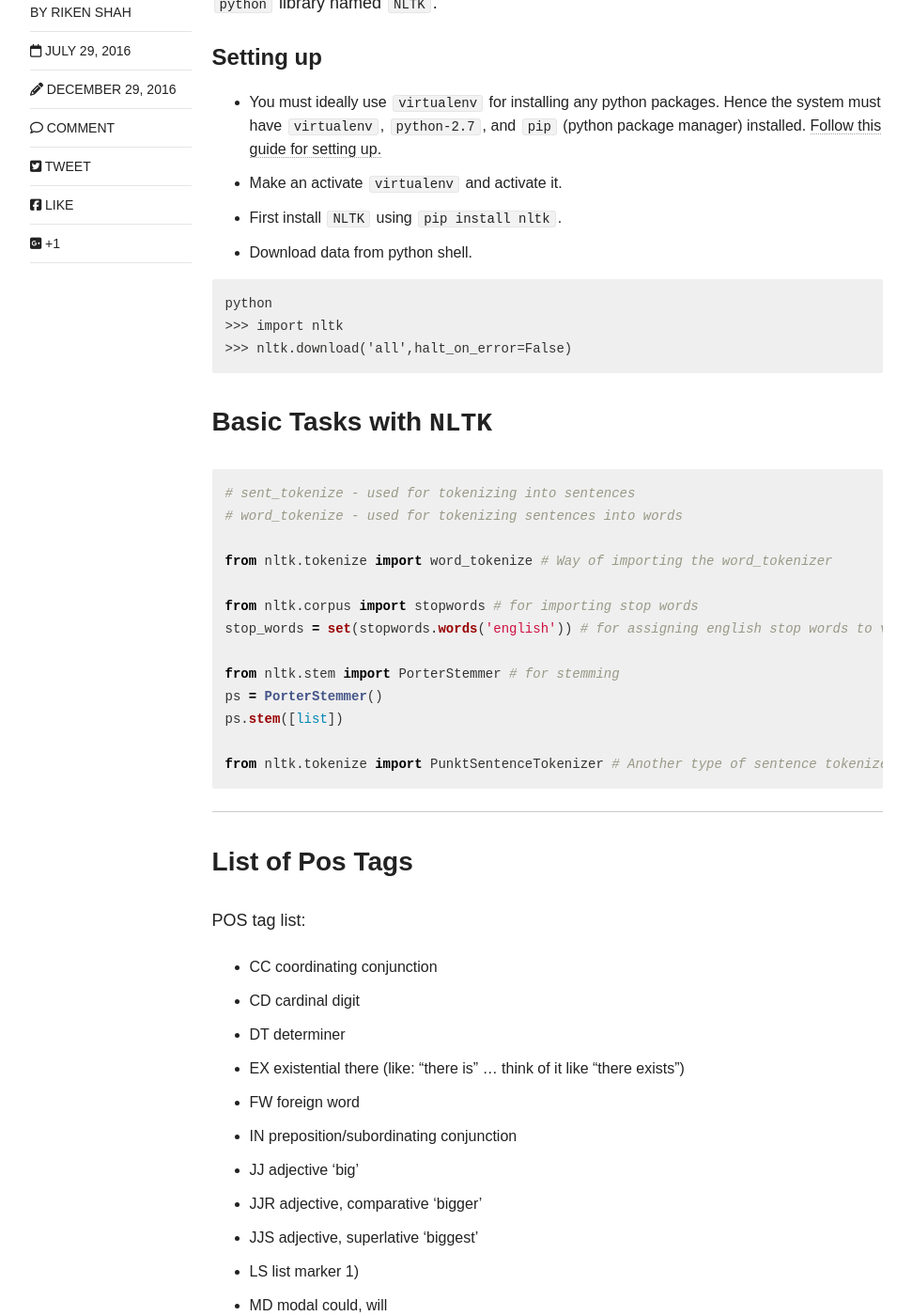
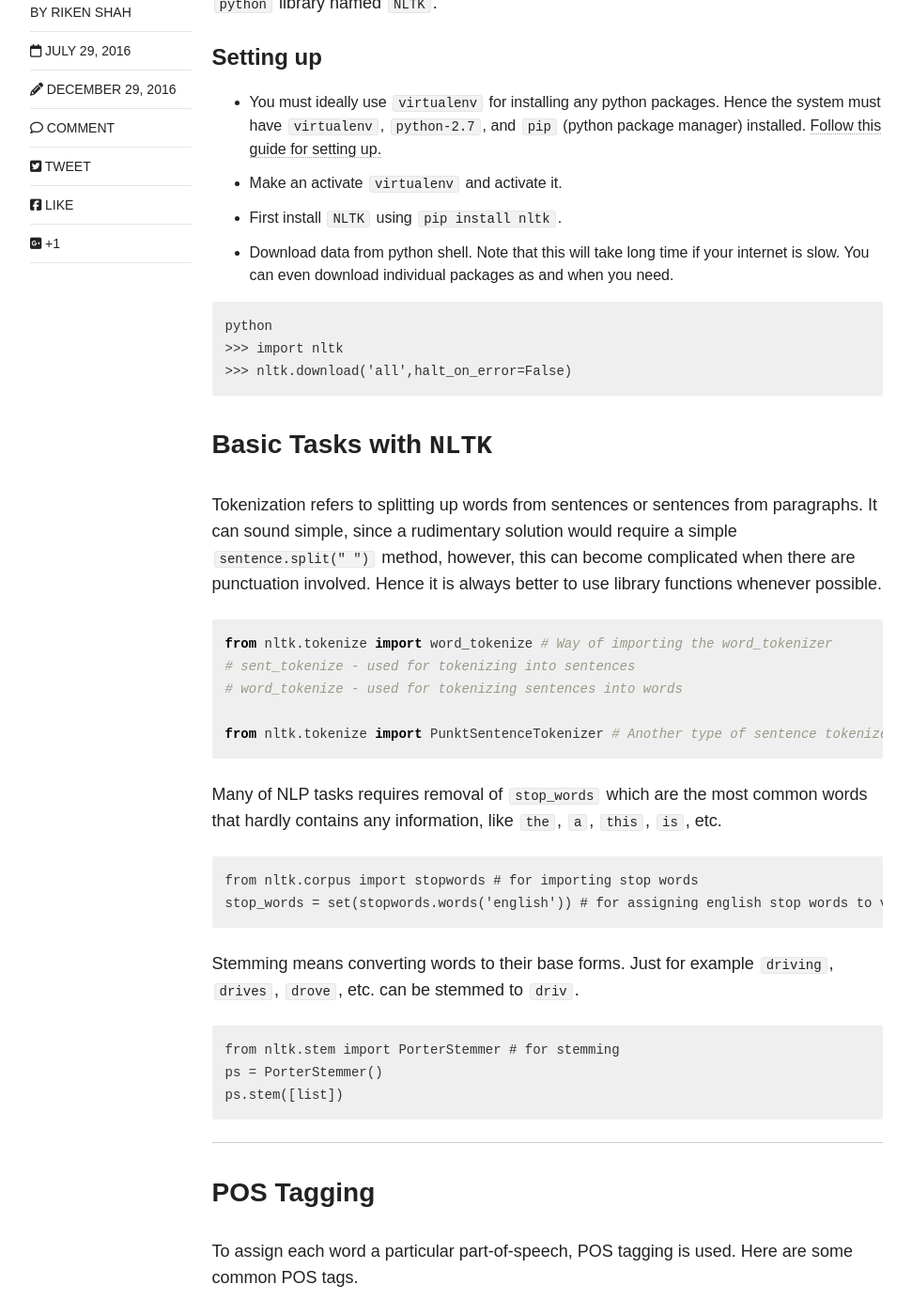
Before and after one commit to rikenshah/rikenshah.github.io, a Jekyll site: the page built from _posts/articles/2016-07-29-nltk-cheatsheet-part-1.md, in a window 1280 px wide and 1400 px high, scrolled down 474 px. Shown: the whole window at 94% size, without its empty margins (154-1125 px from the left). Built offline with Jekyll 4.4.1, drawn with Linux system fonts in a browser that asks for light colours; nearby versions of some CDN libraries; comment, search, counter and statistics services are not loaded; some of the changed text lies outside the part shown.

Commit message:
Update 2016-07-29-nltk-cheatsheet-part-1.md

````diff
--- a/_posts/articles/2016-07-29-nltk-cheatsheet-part-1.md
+++ b/_posts/articles/2016-07-29-nltk-cheatsheet-part-1.md
@@ -17,36 +17,48 @@
 
 #### Setting up
 
-- You must ideally use `virtualenv` for installing any python packages. Hence the system must have `virtualenv`, `python-2.7`, and `pip` (python package manager) installed. [Follow this guide for setting up.]({{site.url}}articles/setting-up-python-environment/)
+- You must ideally use `virtualenv` for installing any python packages. Hence the system must have `virtualenv`, `python-2.7`, and `pip` (python package manager) installed. [Follow this guide for setting up.]({{site.url}}/articles/setting-up-python-environment/)
 - Make an activate `virtualenv` and activate it.
 - First install `NLTK` using `pip install nltk`.
-- Download data from python shell.
+- Download data from python shell. Note that this will take long time if your internet is slow. You can even download individual packages as and when you need.
 
 ```
 python
 >>> import nltk
 >>> nltk.download('all',halt_on_error=False)
 ```
+
 ### Basic Tasks with `NLTK`
 
+Tokenization refers to splitting up words from sentences or sentences from paragraphs. It can sound simple, since a rudimentary solution would require a simple `sentence.split(" ")` method, however, this can become complicated when there are punctuation involved. Hence it is always better to use library functions whenever possible.
+
 ```python
+from nltk.tokenize import word_tokenize # Way of importing the word_tokenizer
 # sent_tokenize - used for tokenizing into sentences
 # word_tokenize - used for tokenizing sentences into words
 
-from nltk.tokenize import word_tokenize # Way of importing the word_tokenizer
+from nltk.tokenize import PunktSentenceTokenizer # Another type of sentence tokenizer. This tokenizer is capable of unsupervised machine learning, so you can actually train it on any body of text that you use.
+```
 
+Many of NLP tasks requires removal of `stop_words` which are the most common words that hardly contains any information, like `the`, `a`, `this`, `is`, etc.
+
+```
 from nltk.corpus import stopwords # for importing stop words
 stop_words = set(stopwords.words('english')) # for assigning english stop words to variable
+```
 
+Stemming means converting words to their base forms. Just for example `driving`, `drives`, `drove`, etc. can be stemmed to `driv`.
+
+```
 from nltk.stem import PorterStemmer # for stemming
 ps = PorterStemmer()
 ps.stem([list])
-
-from nltk.tokenize import PunktSentenceTokenizer # Another type of sentence tokenizer. This tokenizer is capable of unsupervised machine learning, so you can actually train it on any body of text that you use.
 ```
 _____________________________________________________________________________
 
-### List of Pos Tags
+### POS Tagging
+
+To assign each word a particular part-of-speech, POS tagging is used. Here are some common POS tags.
 
 POS tag list:
 
@@ -54,41 +66,24 @@
 - CD	cardinal digit
 - DT	determiner
 - EX	existential there (like: "there is" ... think of it like "there exists")
-- FW	foreign word
 - IN	preposition/subordinating conjunction
 - JJ	adjective	'big'
 - JJR	adjective, comparative	'bigger'
 - JJS	adjective, superlative	'biggest'
-- LS	list marker	1)
-- MD	modal	could, will
 - NN	noun, singular 'desk'
 - NNS	noun plural	'desks'
-- NNP	proper noun, singular	'Harrison'
-- NNPS	proper noun, plural	'Americans'
-- PDT	predeterminer	'all the kids'
-- POS	possessive ending	parent's
-- PRP	personal pronoun	I, he, she
-- PRP$	possessive pronoun	my, his, hers
 - RB	adverb	very, silently,
 - RBR	adverb, comparative	better
-- RBS	adverb, superlative	best
-- RP	particle	give up
-- TO	to	go 'to' the store.
-- UH	interjection	errrrrrrrm
 - VB	verb, base form	take
 - VBD	verb, past tense	took
-- VBG	verb, gerund/present participle	taking
 - VBN	verb, past participle	taken
 - VBP	verb, sing. present, non-3d	take
 - VBZ	verb, 3rd person sing. present	takes
 - WDT	wh-determiner	which
 - WP	wh-pronoun	who, what
-- WP$	possessive wh-pronoun	whose
-- WRB	wh-abverb	where, when
-
 _____________________________________________________________________
 
-### Using punkt tokenizer
+Here is an example code that trains a custom tokenizer and applies pos tagging.
 
 ```python
 import nltk
````
